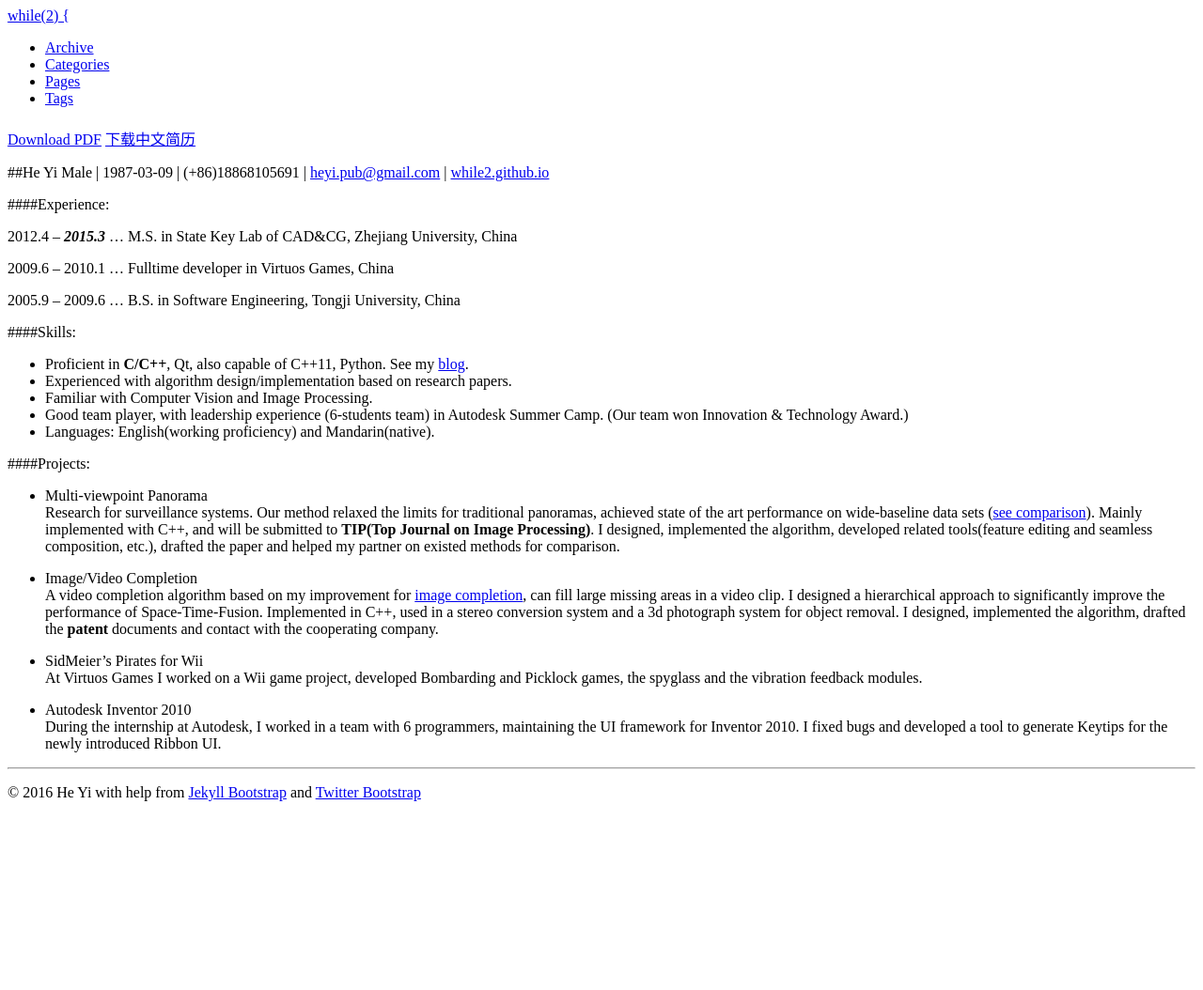
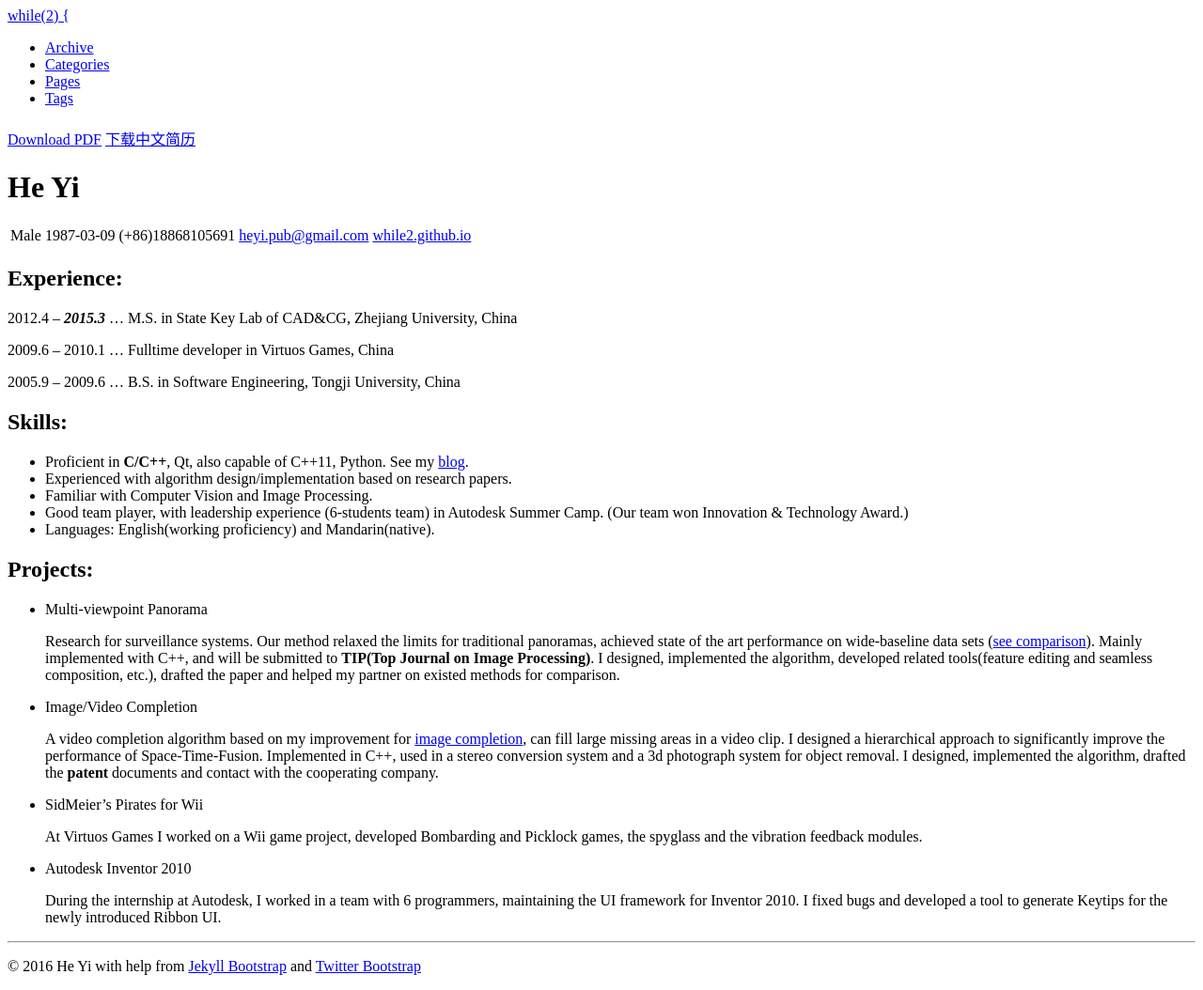
Before and after one commit to while2/while2.github.io, a Jekyll site: the page built from static/resume.md, in a window 1280 px wide. Shown: the whole page at 94% size. Built offline with Jekyll 4.4.1, drawn with Linux system fonts in a browser that asks for light colours; before the commit the page ends 900 px from its top, so only the background shows below that; some of the changed lines change nothing that is shown.

Commit message:
asset_path absolute

```diff
--- a/_config.yml
+++ b/_config.yml
@@ -63,7 +63,7 @@ JB :
   #   http://s3.amazonaws.com/yoursite/themes/watermelon
   #   /assets
   #
-  ASSET_PATH : false
+  ASSET_PATH : /assets/theme/while2/
 
   # These paths are to the main pages Jekyll-Bootstrap ships with.
   # Some JB helpers refer to these paths; change them here if needed.
--- a/static/resume.md
+++ b/static/resume.md
@@ -2,38 +2,42 @@
 layout: page
 ---
 
-[Download PDF](/files/HeYi_ZJU.pdf)
-[下载中文简历](/files/HeYi_ZJU_cn.pdf)
+[Download PDF](/files/HeYi_ZJU.pdf) [下载中文简历](/files/HeYi_ZJU_cn.pdf)
 
-##He Yi
-Male \| 1987-03-09 \| (+86)18868105691 \| [heyi.pub@gmail.com](heyi.pub@gmail.com) \| [while2.github.io](http://while2.github.io)
+# He Yi
 
-####Experience:
+Male | 1987-03-09 | (+86)18868105691 | <heyi.pub@gmail.com> | [while2.github.io](http://while2.github.io)
 
-2012.4 – __*2015.3*__ ... M.S. in State Key Lab of CAD&CG, Zhejiang University, China
+## Experience:
+
+2012.4 – **_2015.3_** ... M.S. in State Key Lab of CAD&CG, Zhejiang University, China
 
 2009.6 – 2010.1 ... Fulltime developer in Virtuos Games, China
 
 2005.9 – 2009.6 ... B.S. in Software Engineering, Tongji University, China
 
-####Skills:
+## Skills:
 
-* Proficient in __C/C++__, Qt, also capable of C++11, Python. See my [blog](while2.github.io).
-* Experienced with algorithm design/implementation based on research papers.
-* Familiar with Computer Vision and Image Processing.
-* Good team player, with leadership experience (6-students team) in Autodesk Summer Camp. (Our team won Innovation & Technology Award.)
-* Languages: English(working proficiency) and Mandarin(native).
+- Proficient in **C/C++**, Qt, also capable of C++11, Python. See my [blog](while2.github.io).
+- Experienced with algorithm design/implementation based on research papers.
+- Familiar with Computer Vision and Image Processing.
+- Good team player, with leadership experience (6-students team) in Autodesk Summer Camp. (Our team won Innovation & Technology Award.)
+- Languages: English(working proficiency) and Mandarin(native).
 
-####Projects:
+## Projects:
 
-* Multi-viewpoint Panorama <br/>
-Research for surveillance systems. Our method relaxed the limits for traditional panoramas, achieved state of the art performance on wide-baseline data sets ([see comparison](http://while2.github.io/static/panorama.html)). Mainly implemented with C++, and will be submitted to __TIP(Top Journal on Image Processing)__. I designed, implemented the algorithm, developed related tools(feature editing and seamless composition, etc.), drafted the paper and helped my partner on existed methods for comparison.
+- Multi-viewpoint Panorama <br/>
 
-* Image/Video Completion <br/>
-A video completion algorithm based on my improvement for [image completion](http://while2.github.io/exemplar-based-completion/), can fill large missing areas in a video clip. I designed a hierarchical approach to significantly improve the performance of Space-Time-Fusion. Implemented in C++, used in a stereo conversion system and a 3d photograph system for object removal. I designed, implemented the algorithm, drafted the __patent__ documents and contact with the cooperating company.
+  Research for surveillance systems. Our method relaxed the limits for traditional panoramas, achieved state of the art performance on wide-baseline data sets ([see comparison](http://while2.github.io/static/panorama.html)). Mainly implemented with C++, and will be submitted to **TIP(Top Journal on Image Processing)**. I designed, implemented the algorithm, developed related tools(feature editing and seamless composition, etc.), drafted the paper and helped my partner on existed methods for comparison.
 
-* SidMeier’s Pirates for Wii <br/>
-At Virtuos Games I worked on a Wii game project, developed Bombarding and Picklock games, the spyglass and the vibration feedback modules.
+- Image/Video Completion <br/>
 
-* Autodesk Inventor 2010 <br/>
-During the internship at Autodesk, I worked in a team with 6 programmers, maintaining the UI framework for Inventor 2010. I fixed bugs and developed a tool to generate Keytips for the newly introduced Ribbon UI.
+  A video completion algorithm based on my improvement for [image completion](http://while2.github.io/exemplar-based-completion/), can fill large missing areas in a video clip. I designed a hierarchical approach to significantly improve the performance of Space-Time-Fusion. Implemented in C++, used in a stereo conversion system and a 3d photograph system for object removal. I designed, implemented the algorithm, drafted the **patent** documents and contact with the cooperating company.
+
+- SidMeier's Pirates for Wii <br/>
+
+  At Virtuos Games I worked on a Wii game project, developed Bombarding and Picklock games, the spyglass and the vibration feedback modules.
+
+- Autodesk Inventor 2010 <br/>
+
+  During the internship at Autodesk, I worked in a team with 6 programmers, maintaining the UI framework for Inventor 2010. I fixed bugs and developed a tool to generate Keytips for the newly introduced Ribbon UI.
```
